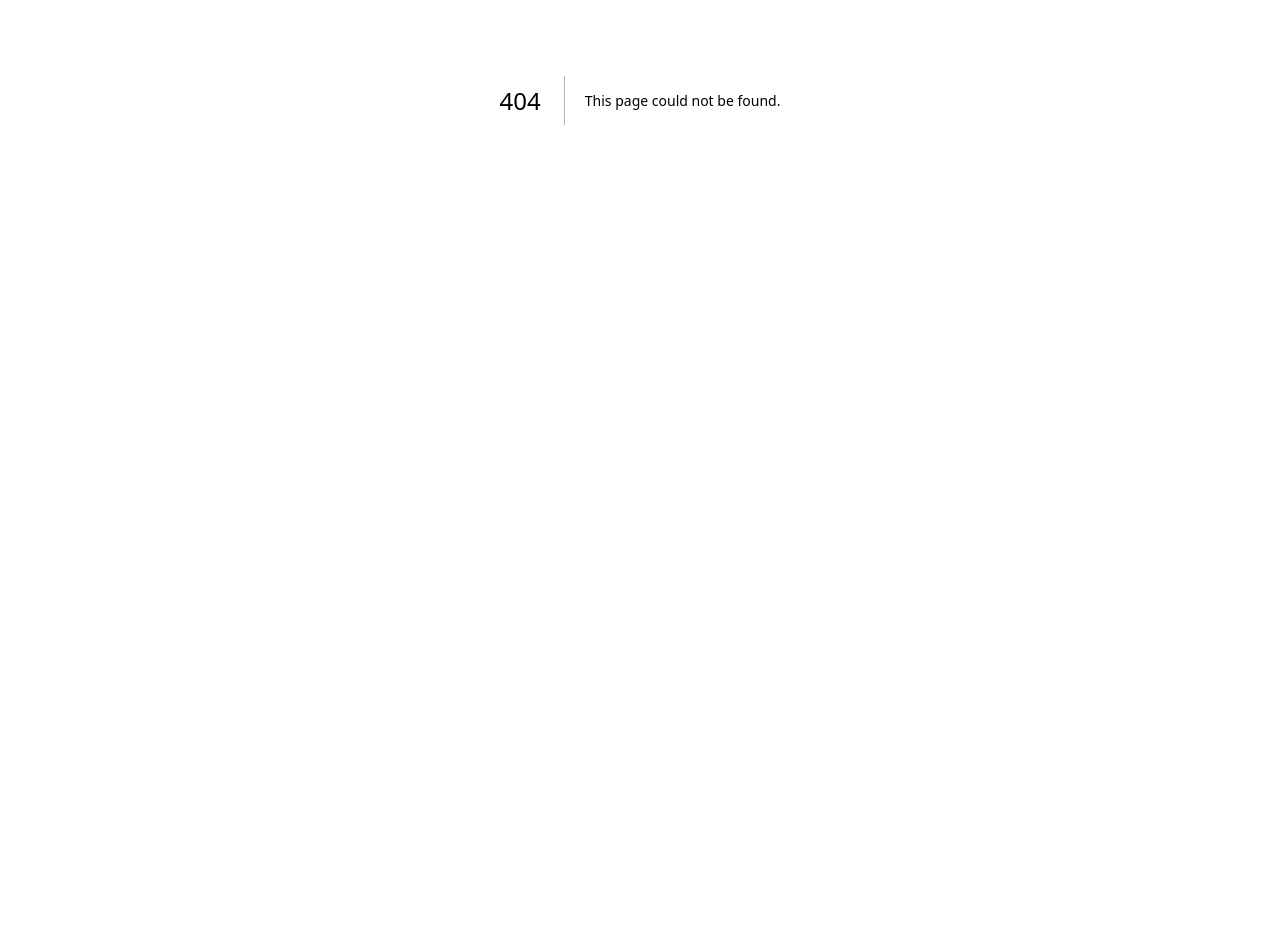
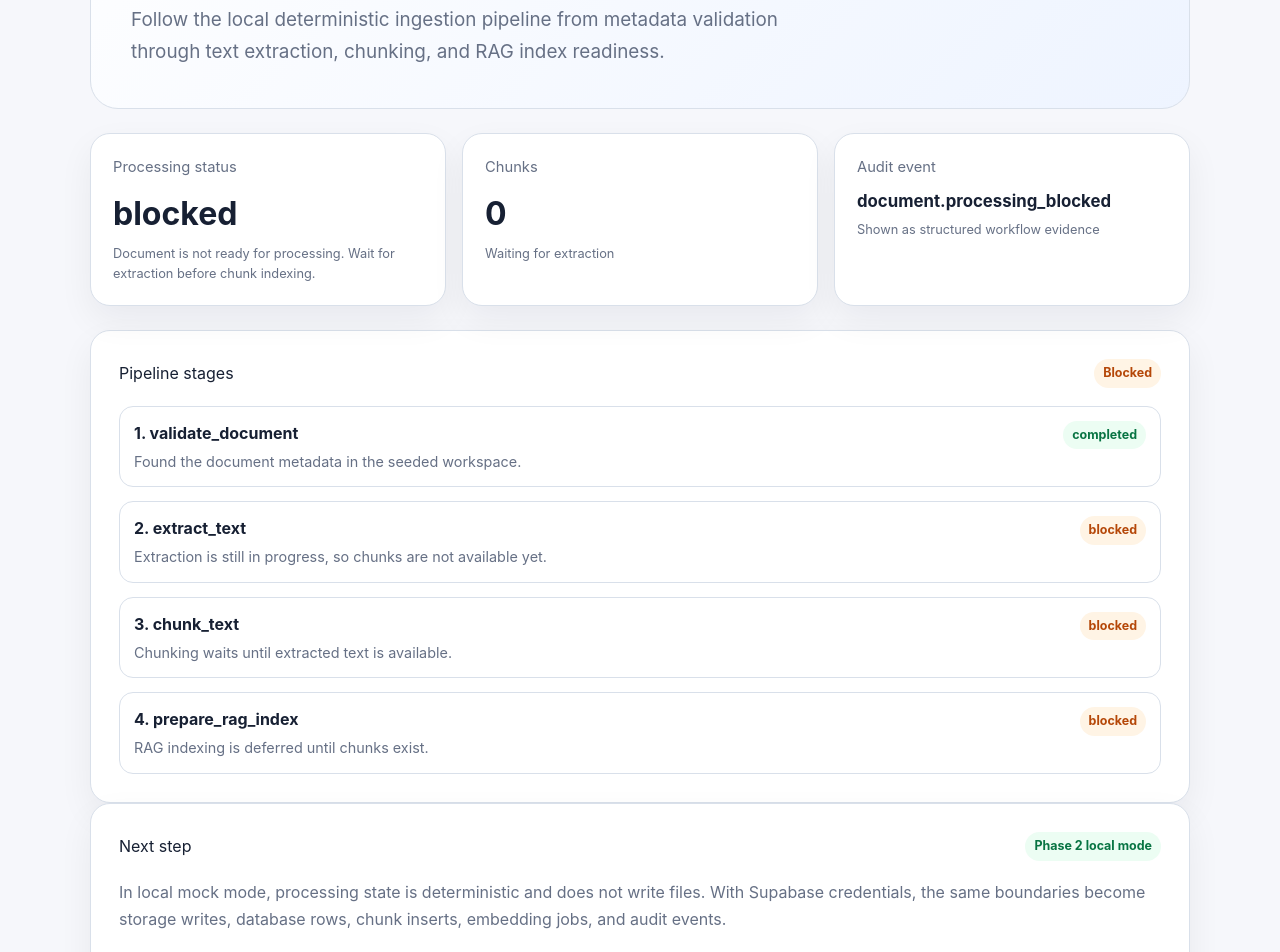
Before and after one commit to muriithi-ian/ai-workflow-command-center, a Next.js app in the folder apps/web/: page /documents/doc_contract_notes/processing in a window 1280 px wide. Before the commit this address had no page. Shown: the part 300-1252 px from the top of the page. Before the commit the page ends 800 px from the top, so only its background shows below. Built offline with nearby package versions, Linux system fonts and the light colour scheme.

Commit message:
feat: add document processing pipeline UI

```diff
--- a/apps/web/app/documents/[documentId]/page.tsx
+++ b/apps/web/app/documents/[documentId]/page.tsx
@@ -68,6 +68,9 @@ export default async function DocumentDetailPage({ params }: DocumentDetailPageP
             Start intake workflow
           </Link>
         ) : null}
+        <Link className="secondary-link" href={`/documents/${document.id}/processing`}>
+          View processing pipeline
+        </Link>
       </section>
 
       <section className="panel" aria-labelledby="chunks-title">
--- /dev/null
+++ b/apps/web/app/documents/[documentId]/processing/page.tsx
@@ -0,0 +1,109 @@
+import Link from "next/link";
+import { notFound } from "next/navigation";
+
+import { demoDocuments } from "@/lib/documents";
+import { getDemoDocumentProcessingState } from "@/lib/document-processing";
+
+type DocumentProcessingPageProps = {
+  params: Promise<{
+    documentId: string;
+  }>;
+};
+
+export function generateStaticParams() {
+  return demoDocuments.map((document) => ({
+    documentId: document.id
+  }));
+}
+
+export default async function DocumentProcessingPage({ params }: DocumentProcessingPageProps) {
+  const { documentId } = await params;
+  const processing = getDemoDocumentProcessingState(documentId);
+
+  if (!processing) {
+    notFound();
+  }
+
+  return (
+    <main className="shell min-h-screen">
+      <section className="page-header" aria-labelledby="processing-title">
+        <div>
+          <p className="eyebrow">Document processing</p>
+          <h1 id="processing-title">{processing.document.title}</h1>
+          <p className="lede">
+            Follow the local deterministic ingestion pipeline from metadata validation through text
+            extraction, chunking, and RAG index readiness.
+          </p>
+        </div>
+        <Link className="button-link" href={`/documents/${processing.document.id}`}>
+          Back to document
+        </Link>
+      </section>
+
+      <section className="detail-grid" aria-label="Processing summary">
+        <article className="metric-card">
+          <span>Processing status</span>
+          <strong>{processing.status}</strong>
+          <small>{processing.ok ? processing.nextStep : processing.reason}</small>
+        </article>
+        <article className="metric-card">
+          <span>Chunks</span>
+          <strong>{processing.ok ? processing.chunkCount : 0}</strong>
+          <small>{processing.ok ? "Ready for retrieval" : "Waiting for extraction"}</small>
+        </article>
+        <article className="metric-card">
+          <span>Audit event</span>
+          <strong className="small-strong">
+            {processing.ok ? processing.auditEvent : "document.processing_blocked"}
+          </strong>
+          <small>Shown as structured workflow evidence</small>
+        </article>
+      </section>
+
+      <section className="panel" aria-labelledby="stages-title">
+        <div className="panel-heading">
+          <h2 id="stages-title">Pipeline stages</h2>
+          <span className={`status-badge ${processing.ok ? "" : "warning"}`}>
+            {processing.ok ? "Complete" : "Blocked"}
+          </span>
+        </div>
+        <div className="stack-list">
+          {processing.stages.map((stage, index) => (
+            <article className="queue-item" key={stage.name}>
+              <div>
+                <strong>
+                  {index + 1}. {stage.name}
+                </strong>
+                <p>{stage.summary}</p>
+              </div>
+              <span className={`status-badge ${stage.status === "blocked" ? "warning" : ""}`}>
+                {stage.status}
+              </span>
+            </article>
+          ))}
+        </div>
+      </section>
+
+      <section className="panel" aria-labelledby="next-step-title">
+        <div className="panel-heading">
+          <h2 id="next-step-title">Next step</h2>
+          <span className="status-badge">Phase 2 local mode</span>
+        </div>
+        <p className="muted-copy">
+          In local mock mode, processing state is deterministic and does not write files. With
+          Supabase credentials, the same boundaries become storage writes, database rows, chunk
+          inserts, embedding jobs, and audit events.
+        </p>
+        {processing.ok ? (
+          <Link className="button-link" href="/rag">
+            Ask a RAG question
+          </Link>
+        ) : (
+          <Link className="button-link" href="/documents/upload">
+            Register another upload
+          </Link>
+        )}
+      </section>
+    </main>
+  );
+}
--- a/apps/web/app/documents/page.tsx
+++ b/apps/web/app/documents/page.tsx
@@ -45,6 +45,7 @@ export default function DocumentsPage() {
                   <th scope="col">Chunks</th>
                   <th scope="col">Uploaded by</th>
                   <th scope="col">Created</th>
+                  <th scope="col">Pipeline</th>
                 </tr>
               </thead>
               <tbody>
@@ -67,6 +68,11 @@ export default function DocumentsPage() {
                     <td>{document.chunks.length}</td>
                     <td>{document.uploadedBy}</td>
                     <td>{formatDocumentDate(document.createdAt)}</td>
+                    <td>
+                      <Link className="table-link" href={`/documents/${document.id}/processing`}>
+                        View stages
+                      </Link>
+                    </td>
                   </tr>
                 ))}
               </tbody>
--- /dev/null
+++ b/apps/web/lib/document-processing.ts
@@ -0,0 +1,95 @@
+import { DemoDocument, getDocumentById } from "@/lib/documents";
+
+export type DocumentProcessingStage = {
+  name: string;
+  status: "completed" | "blocked";
+  summary: string;
+};
+
+export type DocumentProcessingState =
+  | {
+      ok: true;
+      document: DemoDocument;
+      status: "processed";
+      chunkCount: number;
+      stages: DocumentProcessingStage[];
+      nextStep: "ready_for_rag_indexing";
+      auditEvent: "document.processed";
+    }
+  | {
+      ok: false;
+      document: DemoDocument;
+      status: "blocked";
+      stages: DocumentProcessingStage[];
+      reason: string;
+    };
+
+export function getDemoDocumentProcessingState(documentId: string): DocumentProcessingState | null {
+  const document = getDocumentById(documentId);
+
+  if (!document) {
+    return null;
+  }
+
+  if (document.status !== "ready" || document.chunks.length === 0) {
+    return {
+      ok: false,
+      document,
+      status: "blocked",
+      reason: "Document is not ready for processing. Wait for extraction before chunk indexing.",
+      stages: [
+        {
+          name: "validate_document",
+          status: "completed",
+          summary: "Found the document metadata in the seeded workspace."
+        },
+        {
+          name: "extract_text",
+          status: "blocked",
+          summary: "Extraction is still in progress, so chunks are not available yet."
+        },
+        {
+          name: "chunk_text",
+          status: "blocked",
+          summary: "Chunking waits until extracted text is available."
+        },
+        {
+          name: "prepare_rag_index",
+          status: "blocked",
+          summary: "RAG indexing is deferred until chunks exist."
+        }
+      ]
+    };
+  }
+
+  return {
+    ok: true,
+    document,
+    status: "processed",
+    chunkCount: document.chunks.length,
+    stages: [
+      {
+        name: "validate_document",
+        status: "completed",
+        summary: "Confirmed the seeded document is ready for deterministic processing."
+      },
+      {
+        name: "extract_text",
+        status: "completed",
+        summary: "Loaded synthetic extracted text from the demo document fixture."
+      },
+      {
+        name: "chunk_text",
+        status: "completed",
+        summary: `Split extracted text into ${document.chunks.length} reviewable chunks.`
+      },
+      {
+        name: "prepare_rag_index",
+        status: "completed",
+        summary: "Marked chunks as ready for pgvector indexing in the persistence phase."
+      }
+    ],
+    nextStep: "ready_for_rag_indexing",
+    auditEvent: "document.processed"
+  };
+}
```
Also changed, not shown: 1 other file (tests, documents, lock files or other folders).
